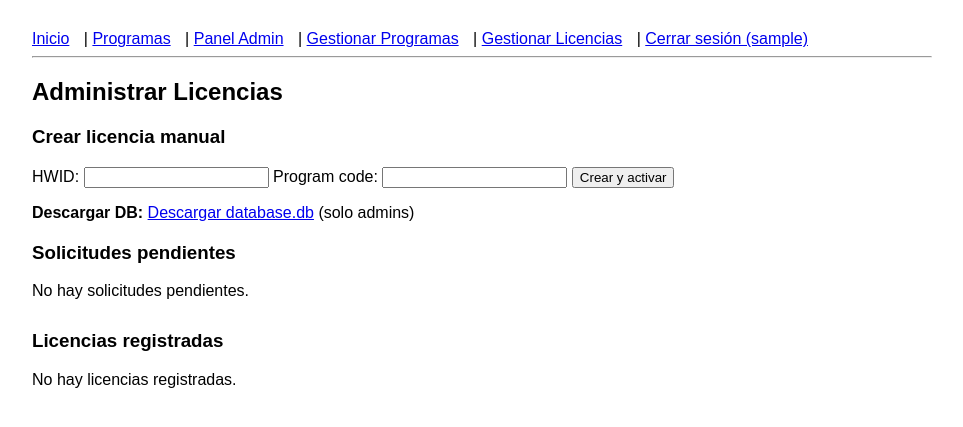
After one commit to Pepe-El-Hacker/7oLr-wf-rnr-M3-Nw-KYk-r-VoyHAP-LdO-64VIzVy-A4, a Flask app: page /admin/licencias in a window 1280 px wide. The commit adds this page. Shown: the top 427 px of the page, without its empty margins (158-1121 px from the left). Run offline with Flask 3, Linux system fonts and the light colour scheme; the visitor is signed in with stand-in values (Sample User, id 1).

Commit message:
VERIFICATION APPs UPDATE

```diff
--- a/app.py
+++ b/app.py
@@ -1,27 +1,28 @@
-from flask import Flask, render_template, request, redirect, url_for, session, send_from_directory, flash
+from flask import Flask, render_template, request, redirect, url_for, session, send_from_directory, flash, jsonify
 from config import Config
-from models import db, Usuario, Programa
+from models import db, Usuario, Programa, LicenseRequest, License
 from functools import wraps
 import os
+import secrets
+from datetime import datetime
 
 app = Flask(__name__)
 app.config.from_object(Config)
 db.init_app(app)
 
-# Carpeta donde estarían los archivos que subís al repo (commiteás)
 PROGRAMAS_FOLDER = os.path.join(os.path.dirname(__file__), "programas")
 os.makedirs(PROGRAMAS_FOLDER, exist_ok=True)
 
-# Crear DB y usuario admin por defecto si no existen
+# ------------------ INICIALIZACIÓN ------------------
 with app.app_context():
     db.create_all()
-    if not Usuario.query.filter_by(usuario="admin").first():
+    if not Usuario.query.filter_by(usuario="KokuGod").first():
         admin = Usuario(usuario="KokuGod", rol="admin")
-        admin.set_password("250310")  # ⚠️ CAMBIALA por una segura
+        admin.set_password("250310")  # ⚠️ Cambiar por una contraseña segura
         db.session.add(admin)
         db.session.commit()
 
-# Decoradores
+# ------------------ DECORADORES ------------------
 def login_requerido(f):
     @wraps(f)
     def decorador(*args, **kwargs):
@@ -38,7 +39,7 @@ def admin_requerido(f):
         return f(*args, **kwargs)
     return decorador
 
-# Rutas públicas
+# ------------------ RUTAS PÚBLICAS ------------------
 @app.route("/")
 def index():
     return render_template("index.html", usuario=session.get("usuario"))
@@ -52,10 +53,9 @@ def programas():
 @login_requerido
 def descargar(id):
     prog = Programa.query.get_or_404(id)
-    # Enviamos el archivo desde la carpeta /programas
     return send_from_directory(PROGRAMAS_FOLDER, prog.archivo, as_attachment=True)
 
-# Autenticación
+# ------------------ LOGIN / REGISTER ------------------
 @app.route("/login", methods=["GET", "POST"])
 def login():
     if request.method == "POST":
@@ -93,14 +93,14 @@ def logout():
     flash("Sesión cerrada.", "success")
     return redirect(url_for("index"))
 
-# Panel admin general
+# ------------------ PANEL ADMIN ------------------
 @app.route("/admin")
 @admin_requerido
 def admin():
     usuarios = Usuario.query.all()
     return render_template("admin.html", usuarios=usuarios, usuario=session.get("usuario"))
 
-# Panel para gestionar programas: lista DB + archivos físicos no indexados
+# ADMIN PROGRAMAS
 @app.route("/admin/programas")
 @admin_requerido
 def admin_programas():
@@ -110,7 +110,6 @@ def admin_programas():
     archivos_no_indexados = [f for f in archivos if f not in archivos_en_db]
     return render_template("admin_programas.html", programas=programas_db, archivos_no_indexados=archivos_no_indexados, usuario=session.get("usuario"))
 
-# Agregar a la base un archivo que ya esté en /programas (no sube archivo)
 @app.route("/admin/programas/agregar", methods=["POST"])
 @admin_requerido
 def agregar_programa():
@@ -124,7 +123,6 @@ def agregar_programa():
     if not os.path.exists(ruta):
         flash("El archivo no existe en la carpeta programas.", "error")
         return redirect(url_for("admin_programas"))
-    # Evitar duplicados en DB
     if Programa.query.filter_by(archivo=archivo).first():
         flash("El archivo ya está indexado.", "error")
         return redirect(url_for("admin_programas"))
@@ -134,7 +132,6 @@ def agregar_programa():
     flash(f"Programa '{nombre}' agregado.", "success")
     return redirect(url_for("admin_programas"))
 
-# Eliminar entrada de DB (no borra el archivo físico)
 @app.route("/admin/programas/eliminar/<int:id>", methods=["POST"])
 @admin_requerido
 def eliminar_programa(id):
@@ -144,6 +141,113 @@ def eliminar_programa(id):
     flash(f"Programa '{p.nombre}' eliminado de la base.", "success")
     return redirect(url_for("admin_programas"))
 
+# ------------------ API LICENCIAS ------------------
+@app.route("/api/ping", methods=["POST"])
+def api_ping():
+    data = request.get_json(force=True)
+    hwid = data.get("hwid")
+    program_code = data.get("program_code")
+    if not hwid or not program_code:
+        return jsonify({"authorized": False, "reason": "missing_parameters"}), 400
+
+    lic = License.query.filter_by(hwid=hwid, program_code=program_code, active=True).first()
+    if lic:
+        lic.last_seen_at = datetime.utcnow()
+        db.session.commit()
+    return jsonify({"authorized": bool(lic)}), 200
+
+@app.route("/api/request_activation", methods=["POST"])
+def api_request_activation():
+    data = request.get_json(force=True)
+    hwid = data.get("hwid")
+    program_code = data.get("program_code")
+    note = data.get("note", "")
+    if not hwid or not program_code:
+        return jsonify({"ok": False, "reason": "missing_parameters"}), 400
+
+    req = LicenseRequest(hwid=hwid, program_code=program_code, note=note)
+    db.session.add(req)
+    db.session.commit()
+    return jsonify({"ok": True, "message": "request_received"}), 200
+
+# ------------------ ADMIN LICENCIAS ------------------
+@app.route("/admin/licencias")
+@admin_requerido
+def admin_licencias():
+    licenses = License.query.order_by(License.id.desc()).all()
+    requests = LicenseRequest.query.order_by(LicenseRequest.id.desc()).all()
+    return render_template("admin_licencia.html", licenses=licenses, requests=requests, usuario=session.get("usuario"))
+
+@app.route("/admin/licencias/crear", methods=["POST"])
+@admin_requerido
+def admin_create_license():
+    hwid = request.form.get("hwid")
+    program_code = request.form.get("program_code")
+    if not hwid or not program_code:
+        flash("HWID y Program code son requeridos.", "error")
+        return redirect(url_for("admin_licencias"))
+    license_key = secrets.token_hex(16)
+    nueva = License(hwid=hwid, program_code=program_code, license_key=license_key, active=True)
+    db.session.add(nueva)
+    db.session.commit()
+    flash(f"Licencia creada para HWID {hwid}.", "success")
+    return redirect(url_for("admin_licencias"))
+
+@app.route("/admin/licencias/aprobar/<int:req_id>", methods=["POST"])
+@admin_requerido
+def admin_approve_request(req_id):
+    req = LicenseRequest.query.get_or_404(req_id)
+    license_key = secrets.token_hex(16)
+    nueva = License(hwid=req.hwid, program_code=req.program_code, license_key=license_key, active=True)
+    db.session.add(nueva)
+    db.session.delete(req)
+    db.session.commit()
+    flash(f"Solicitud ID {req.id} aprobada y licencia creada.", "success")
+    return redirect(url_for("admin_licencias"))
+
+@app.route("/admin/licencias/eliminar_request/<int:id>", methods=["POST"])
+@admin_requerido
+def admin_delete_request(id):
+    req = LicenseRequest.query.get_or_404(id)
+    db.session.delete(req)
+    db.session.commit()
+    flash(f"Solicitud ID {id} eliminada.", "success")
+    return redirect(url_for("admin_licencias"))
+
+@app.route("/admin/licencias/activar/<int:id>", methods=["POST"])
+@admin_requerido
+def admin_activate_license(id):
+    lic = License.query.get_or_404(id)
+    lic.active = True
+    db.session.commit()
+    flash(f"Licencia {lic.id} activada.", "success")
+    return redirect(url_for("admin_licencias"))
+
+@app.route("/admin/licencias/revocar/<int:id>", methods=["POST"])
+@admin_requerido
+def admin_revoke_license(id):
+    lic = License.query.get_or_404(id)
+    lic.active = False
+    db.session.commit()
+    flash(f"Licencia {lic.id} revocada.", "success")
+    return redirect(url_for("admin_licencias"))
+
+@app.route("/admin/licencias/eliminar/<int:id>", methods=["POST"])
+@admin_requerido
+def admin_delete_license(id):
+    lic = License.query.get_or_404(id)
+    db.session.delete(lic)
+    db.session.commit()
+    flash(f"Licencia {lic.id} eliminada.", "success")
+    return redirect(url_for("admin_licencias"))
+
+# Descargar DB
+@app.route("/admin/licencias/descargar")
+@admin_requerido
+def admin_download_db():
+    db_path = app.config["SQLALCHEMY_DATABASE_URI"].replace("sqlite:///", "")
+    return send_from_directory(os.path.dirname(db_path), os.path.basename(db_path), as_attachment=True)
+
+# ------------------ EJECUTAR ------------------
 if __name__ == "__main__":
-    # Para desarrollo local
-    app.run(debug=True)
+    app.run(debug=True, host="0.0.0.0", port=5000)
--- /dev/null
+++ b/templates/admin_licencia.html
@@ -0,0 +1,74 @@
+{% extends "base.html" %}
+{% block title %}Admin - Licencias{% endblock %}
+{% block content %}
+  <h2>Administrar Licencias</h2>
+
+  <section style="margin-bottom:20px;">
+    <h3>Crear licencia manual</h3>
+    <form method="POST" action="{{ url_for('admin_create_license') }}">
+      HWID: <input type="text" name="hwid" required>
+      Program code: <input type="text" name="program_code" required>
+      <button type="submit">Crear y activar</button>
+    </form>
+    <p><strong>Descargar DB:</strong> <a href="{{ url_for('admin_download_db') }}">Descargar database.db</a> (solo admins)</p>
+  </section>
+
+  <section style="margin-bottom:30px;">
+    <h3>Solicitudes pendientes</h3>
+    {% if requests %}
+      <ul>
+        {% for r in requests %}
+          <li>
+            ID: {{ r.id }} — HWID: <code>{{ r.hwid }}</code> — Program: <code>{{ r.program_code }}</code> — Fecha: {{ r.created_at }}
+            <form style="display:inline;" method="POST" action="{{ url_for('admin_approve_request', req_id=r.id) }}">
+              <button type="submit">Aprobar</button>
+            </form>
+            <form style="display:inline;" method="POST" action="{{ url_for('admin_delete_request', id=r.id) }}">
+              <button type="submit" onclick="return confirm('Eliminar request?')">Eliminar</button>
+            </form>
+            {% if r.note %}
+              <div>Nota: {{ r.note }}</div>
+            {% endif %}
+          </li>
+        {% endfor %}
+      </ul>
+    {% else %}
+      <p>No hay solicitudes pendientes.</p>
+    {% endif %}
+  </section>
+
+  <section>
+    <h3>Licencias registradas</h3>
+    {% if licenses %}
+      <table border="1" cellpadding="6" cellspacing="0">
+        <tr><th>ID</th><th>HWID</th><th>Program code</th><th>License key</th><th>Active</th><th>Last seen</th><th>Acciones</th></tr>
+        {% for lic in licenses %}
+          <tr>
+            <td>{{ lic.id }}</td>
+            <td><code>{{ lic.hwid }}</code></td>
+            <td><code>{{ lic.program_code }}</code></td>
+            <td><code>{{ lic.license_key }}</code></td>
+            <td>{{ 'Sí' if lic.active else 'No' }}</td>
+            <td>{{ lic.last_seen_at }}</td>
+            <td>
+              {% if lic.active %}
+                <form method="POST" action="{{ url_for('admin_revoke_license', id=lic.id) }}" style="display:inline;">
+                  <button type="submit" onclick="return confirm('Revocar licencia?')">Revocar</button>
+                </form>
+              {% else %}
+                <form method="POST" action="{{ url_for('admin_activate_license', id=lic.id) }}" style="display:inline;">
+                  <button type="submit">Activar</button>
+                </form>
+              {% endif %}
+              <form method="POST" action="{{ url_for('admin_delete_license', id=lic.id) }}" style="display:inline;">
+                <button type="submit" onclick="return confirm('Eliminar licencia?')">Eliminar</button>
+              </form>
+            </td>
+          </tr>
+        {% endfor %}
+      </table>
+    {% else %}
+      <p>No hay licencias registradas.</p>
+    {% endif %}
+  </section>
+{% endblock %}
--- a/templates/base.html
+++ b/templates/base.html
@@ -20,6 +20,7 @@
       {% if session['rol'] == 'admin' %}
         <a href="{{ url_for('admin') }}">Panel Admin</a> |
         <a href="{{ url_for('admin_programas') }}">Gestionar Programas</a> |
+        <a href="{{ url_for('admin_licencias') }}">Gestionar Licencias</a> |
       {% endif %}
       <a href="{{ url_for('logout') }}">Cerrar sesión ({{ usuario }})</a>
     {% else %}
```
Also changed, not shown: models.py (+21 -6 lines).
